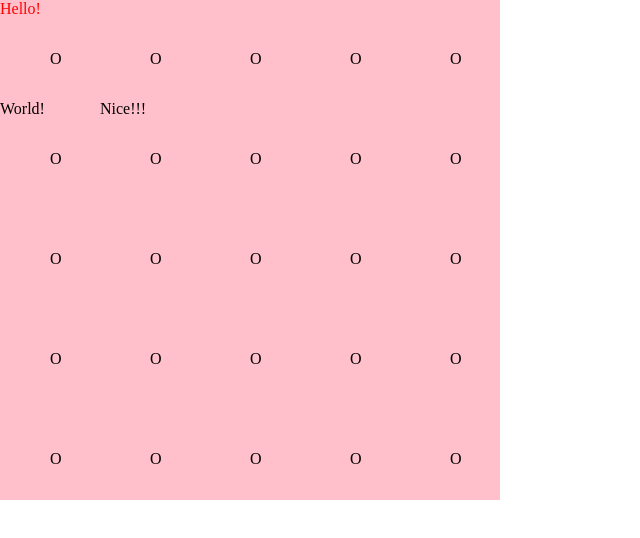
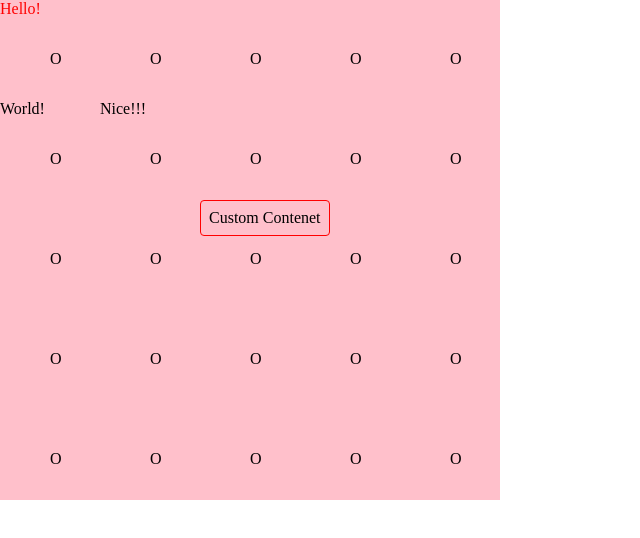
Before and after one commit to sinibida/d3-demo, a React (Vite) app: page / in a window 1280 px wide. Shown: the top 538 px of the page, without its empty margins (0-640 px from the left). Built offline with nearby package versions, Linux system fonts and the light colour scheme.

Commit message:
+: custom component test

```diff
--- a/src/App.tsx
+++ b/src/App.tsx
@@ -19,6 +19,15 @@ const tempData: CellData[] = [
     x: 100,
     y: 100,
     content: "Nice!!!",
+  },
+  {
+    x: 200,
+    y: 200,
+    content: (
+      <div style={{ border: "1px red solid", borderRadius: 4, padding: 8 }}>
+        Custom Contenet
+      </div>
+    ),
   },
   ...Array.from({ length: 10 * 10 }, (_, i) => {
     const y = Math.floor(i / 10);
@@ -55,10 +64,7 @@ function App() {
   return (
     <div>
       <div className={styles.container}>
-        <div
-          className={styles.zoomCacatcher}
-          ref={zoomCatcherRef}
-        ></div>
+        <div className={styles.zoomCacatcher} ref={zoomCatcherRef}></div>
         {/* Contents */}
         <div className={styles.contentContainer}>
           {tempData.map((x, i) => (
--- a/src/Cell.tsx
+++ b/src/Cell.tsx
@@ -7,11 +7,16 @@ export type CellProps = {
 };
 
 export default function Cell({ data, transform: t }: CellProps) {
+  const calcX = (data.x) * t.k + t.x;
+  const calcY = (data.y) * t.k + t.y;
   const containerStyle: React.CSSProperties = {
     position: "absolute",
-    left: (data.x) * t.k + t.x,
-    top: (data.y) * t.k + t.y,
-    transform: `scale(${t.k})`,
+    // left: (data.x) * t.k + t.x,
+    // top: (data.y) * t.k + t.y,
+    transform: `translate(${calcX}px, ${calcY}px) scale(${t.k})`,
+    // Fix for custom contant with variable(?) dimension.
+    // https://developer.mozilla.org/en-US/docs/Web/CSS/transform-origin
+    transformOrigin: 'top left',
   };
   return <div className={styles.container} style={containerStyle}>{data.content}</div>;
 }
--- a/src/types.ts
+++ b/src/types.ts
@@ -1,7 +1,7 @@
 export type CellData = {
   x: number;
   y: number;
-  content: string;
+  content: React.ReactNode;
 };
 
 export type Transform = {
```
